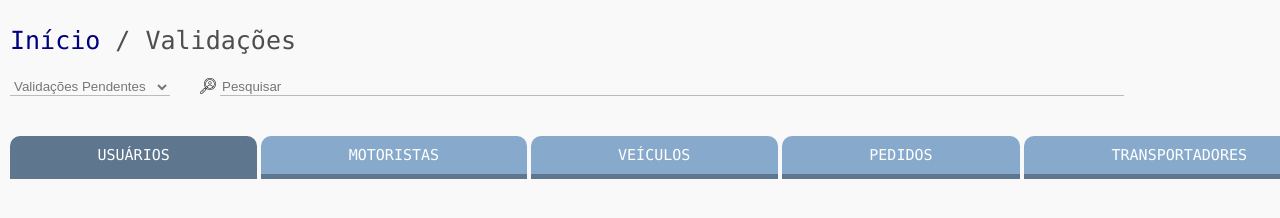
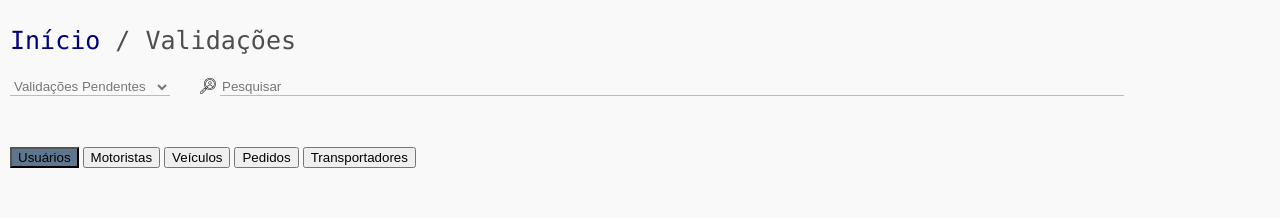
Before and after one commit to LucasToisso/Freto-BKO, a plain HTML site: page aprovacoes.html in a window 1280 px wide. Shown: the part 42-260 px from the top of the page. Drawn offline with Linux system fonts and the light colour scheme.

Commit message:
Update and rename usuarios.html to aprovacoes.html

```diff
--- a/usuarios.html
+++ b/aprovacoes.html
@@ -32,14 +32,18 @@
 				<input type="text" id="pesquisar" placeholder="Pesquisar">
 			</form>
 
-			<ul>
-				<a href="usuarios.html"><li class="usuarios">Usuários</li></a>
-				<a href="motoristas.html"><li class="motoristas">Motoristas</li></a>
-				<a href="veiculos.html"><li class="veiculos">Veículos</li></a>
-				<a href="pedidos.html"><li class="pedidos">Pedidos</li></a>
-				<a href="transportadores.html"><li class="transportadores">Transportadores</li></a>
-			</ul>
+			<div>
+				<button class="usuarios" id="btn-usuarios" onclick="atribui(),verifica()">Usuários</button>
+				<button class="motoristas" id="btn-motoristas" onclick="verifica()">Motoristas</button>
+				<button class="veiculos" id="btn-veiculos" onclick="verifica()">Veículos</button>
+				<button class="pedidos" id="btn-pedidos" onclick="verifica()">Pedidos</button>
+				<button class="transportadores" id="btn-transportadores" onclick="verifica()">Transportadores</button>
+			</div>
 
 		</main>
 	</body>
+
+	<script src="navegar.js">
+
+	</script>
 </html>
```
